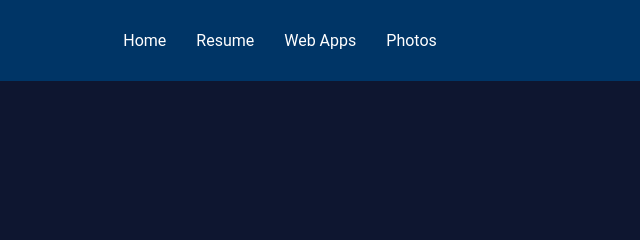
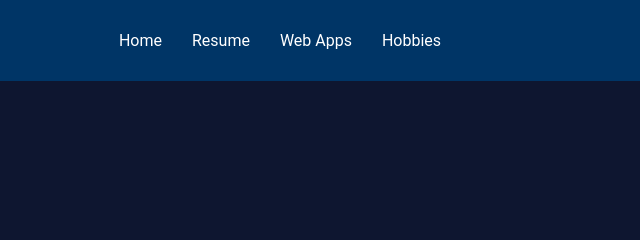
Before and after one commit to MethHouseTestHouse/portfolio-website, a plain HTML site: page webApps.html in a window 1280 px wide. Shown: the top 240 px of the page, 360-1000 px from the left. Drawn offline with Linux system fonts and the light colour scheme.

Commit message:
Update webApps.html

```diff
--- a/webApps.html
+++ b/webApps.html
@@ -15,7 +15,7 @@
                 <a href="index.html">Home </a>
                 <a href="resume.html">Resume</a>
                 <a href="webApps.html">Web Apps</a>
-                <a href="hobbies.html">Photos</a>
+                <a href="hobbies.html">Hobbies</a>
             </nav>
         </header>
 
```
